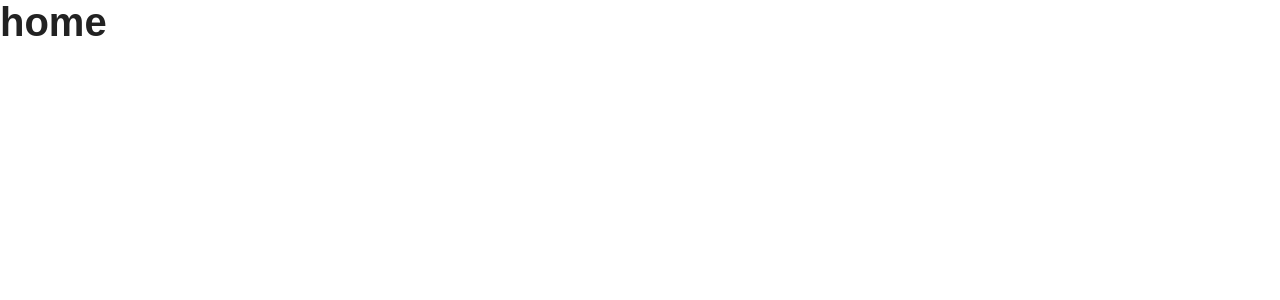
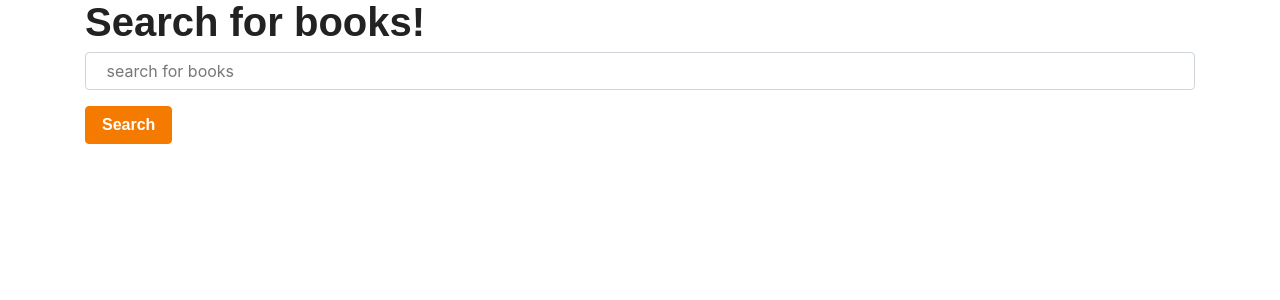
Before and after one commit to prestoncarroll/google-book-search, a React (Create React App) app in the folder google-book-search/: page / in a window 1280 px wide. Shown: the top 300 px of the page. Built offline with nearby package versions, Linux system fonts and the light colour scheme; a web font is replaced by a local one.

Commit message:
event.target

```diff
--- a/google-book-search/src/components/pages/Home.js
+++ b/google-book-search/src/components/pages/Home.js
@@ -1,13 +1,92 @@
-import React from 'react'
+import React, { useState } from 'react';
+import axios from 'axios';
 
-const Home = () => {
+
+const APIKEY = "AIzaSyB1-g38wEt_Oropb69u87KvY740kGkMiCc";
+
+
+function Home() {
+    const [book, setBook] = useState("")
+    const [books, setBooks] = useState([])
+    const [cart, setCart] = useState([])
+
+    //put api key above
+
+    function handleChange(event) {
+
+        const book = event.target.value;
+        setBook(book);
+
+    }
+
+    function handleSubmit(event) {
+        event.preventDefault();
+
+        if (book) {
+            axios.get("https://www.googleapis.com/books/v1/volumes?q=" + book + "&key=" + APIKEY + "&maxResults=35")
+                .then(data => {
+                    console.log(data.data.items)
+                    setBooks(data.data.items);
+                })
+
+        }
+
+    }
+
+    function handleCart(event) {
+
+
+
+        console.log(event.currentTarget.book)
+    }
+
+
     return (
-        <div>
-            <h1>
-                home
-            </h1>
-        </div>
-    )
+
+
+        <div className="container">
+            <h1> Search for books! </h1>
+
+            <form onSubmit={handleSubmit}>
+                <div className="form-group">
+                    <input type="text" onChange={handleChange}
+                        className="form-control"
+                        placeholder=" search for books"
+                    />
+                </div>
+                <button type="submit" className="btn btn-danger"> Search</button>
+            </form>
+
+
+            {books.map(book => (
+
+                <div key={book.id}  >
+                    <a target="_blank" href={book.volumeInfo.previewLink || ''} >
+                        <img src={book.volumeInfo.imageLinks && book.volumeInfo.imageLinks.thumbnail ? book.volumeInfo.imageLinks.thumbnail : ''}
+                            alt={book.title} />
+
+
+
+
+
+
+                        {/* <Link to="">Home</Link> */}
+                    </a>
+
+
+
+                    <button book={book} onClick={handleCart} className="btn btn-caution"> add to cart</button>
+                </div>
+
+
+
+            ))}
+
+
+
+        </div >
+
+    );
 }
 
-export default Home
+export default Home;
```
Also changed, not shown: google-book-search/src/App.js (+6 -63 lines), google-book-search/src/Cart.js (deleted, +0 -16 lines), google-book-search/src/components/pages/.ENV (added), 1 other file (tests, documents, lock files or other folders).
